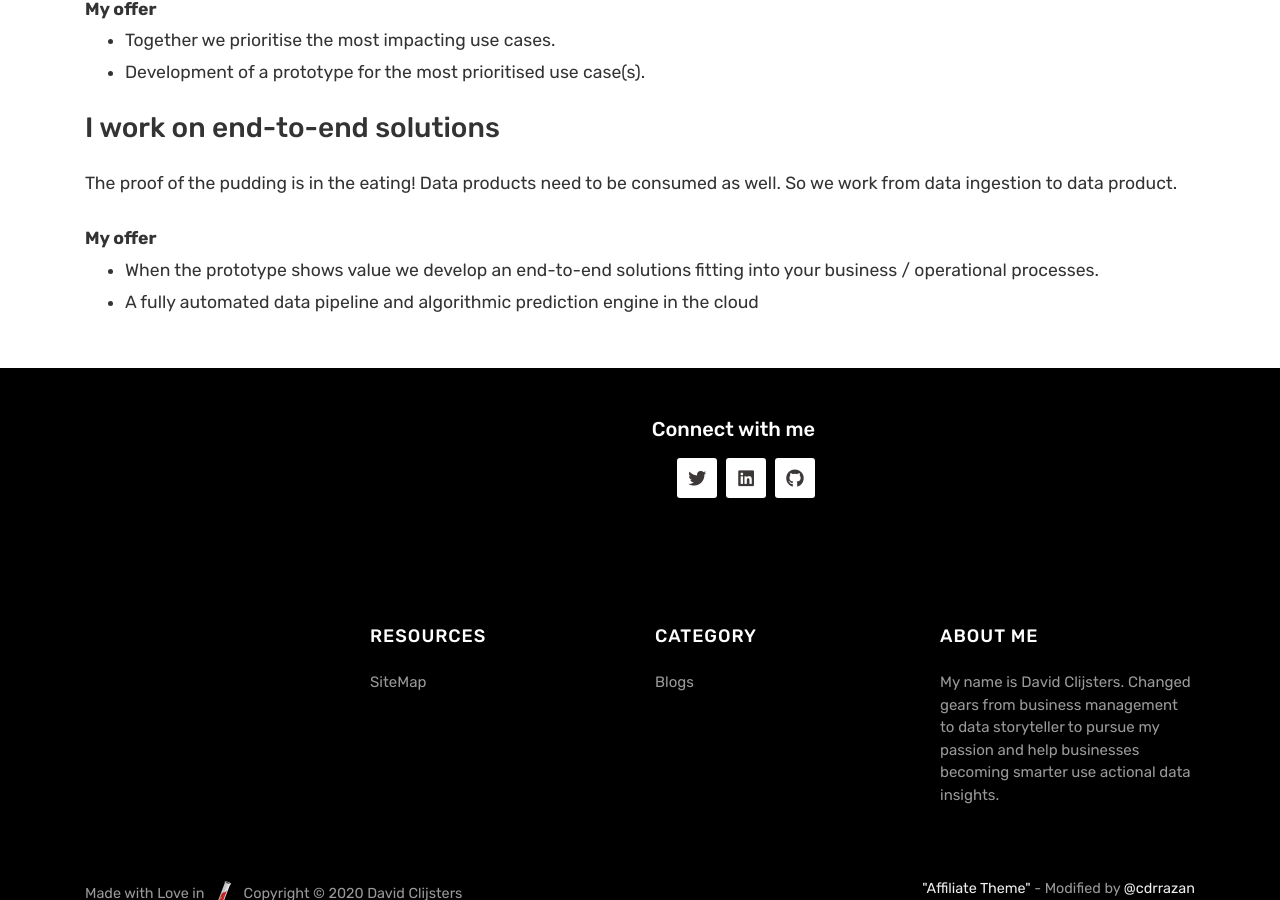
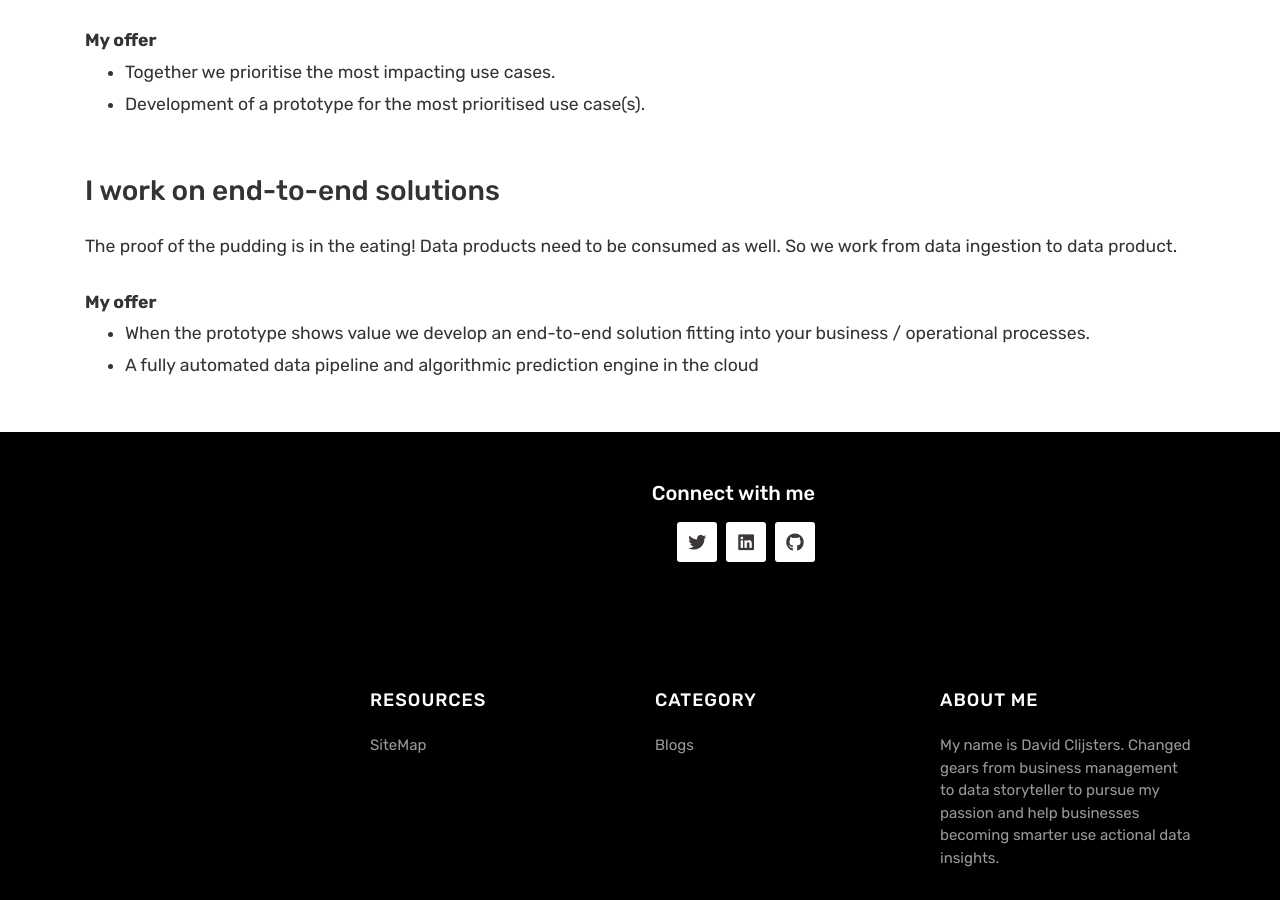
Before and after one commit to clijda/clijda.github.io, a Jekyll site: the page built from offer.html, in a window 1280 px wide and 900 px high, scrolled down 1136 px. Built offline with Jekyll 4.4.1, drawn with Linux system fonts in a browser that asks for light colours; nearby versions of some CDN libraries.

Commit message:
update offer

```diff
--- a/offer.html
+++ b/offer.html
@@ -18,6 +18,7 @@
 <li>I offer awareness and inspiration sessions with practical examples of your industry.</li>
 <li>I translate your business challenges into data science use cases.</li>
 </ul>
+<br>
 <h3>The solution should focus on actionable insights</h3>
 <p>The purpose is to make your decision making more efficient. <br>The outcome of a machine learning algorithm should lead to a practical use to optimise decision making.</p>
 <b>My offer</b>
@@ -25,10 +26,11 @@
 <li>Together we prioritise the most impacting use cases.</li>
 <li>Development of a prototype for the most prioritised use case(s).</li>
 </ul>
+<br>
 <h3>I work on end-to-end solutions</h3>
 <p>The proof of the pudding is in the eating! Data products need to be consumed as well. So we work from data ingestion to data product.</p>
 <b>My offer</b>
 <ul>
-<li>When the prototype shows value we develop an end-to-end solutions fitting into your business / operational processes.</li>
+<li>When the prototype shows value we develop an end-to-end solution fitting into your business / operational processes.</li>
 <li>A fully automated data pipeline and algorithmic prediction engine in the cloud</li>
 </ul>
```
